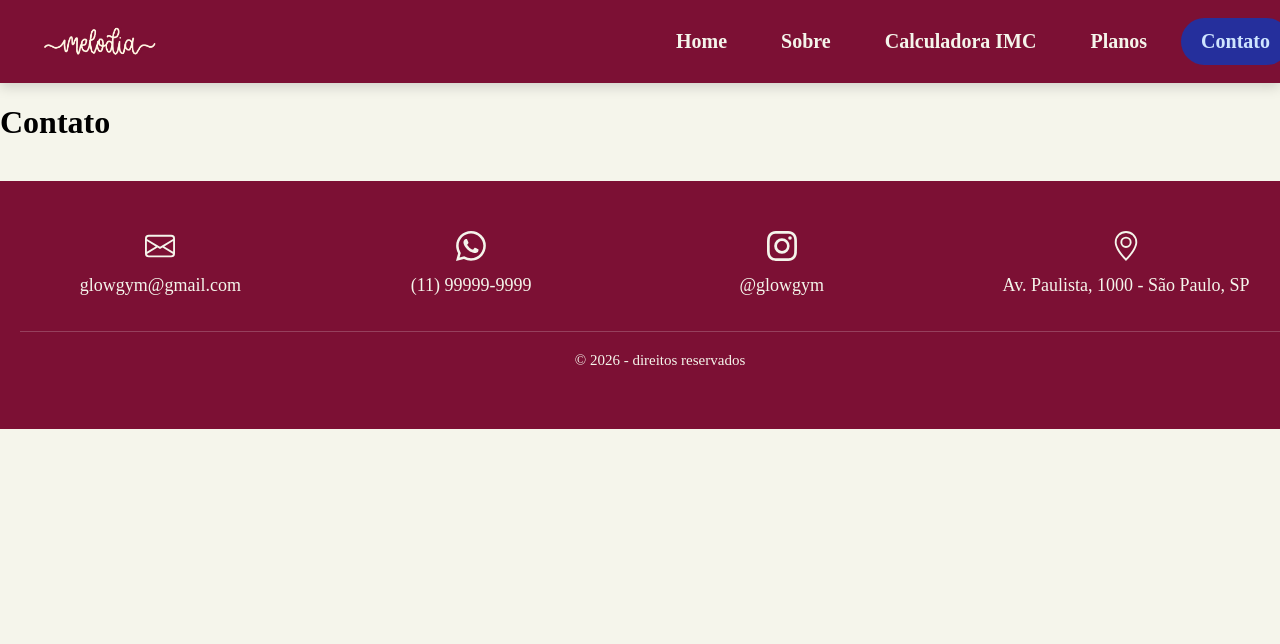
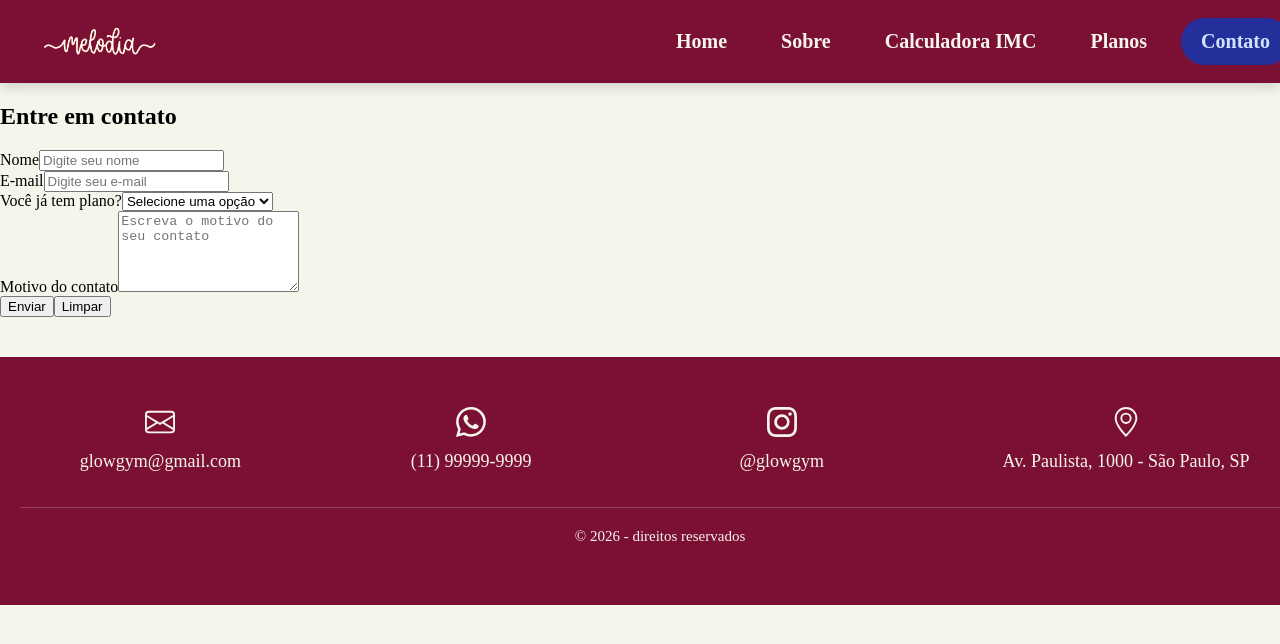
Before and after one commit to 1-ESPA/CP4-WebDev, a React (Vite) app: page /contato in a window 1280 px wide. Shown: the top 644 px of the page. Built offline with nearby package versions, Linux system fonts and the light colour scheme.

Commit message:
feat: Adicionando o formulario da página de contato

```diff
--- a/src/App.jsx
+++ b/src/App.jsx
@@ -1,21 +1,27 @@
-import { BrowserRouter as Browser,Routes,Route } from "react-router-dom"
+import { BrowserRouter as Browser, Routes, Route } from "react-router-dom"
 import Menu from "./components/Menu"
+import Contato from "./routes/Contato"
+import Sobre from "./routes/Sobre"
+import Plano from "./routes/Plano"
+import Calculadora from "./routes/Calculadora"
+import Home from "./routes/Home"
+import Error from "./routes/Error"
 import Footer from "./components/Footer"
-import './css/global.css'
-
+import "./css/global.css"
 
 function App() {
 
   return (
     <>
     <Browser>
-      <Menu />
+      <Menu/>
       <Routes>
-        <Route path="/" element={<h1>Home</h1>} />
-        <Route path="/sobre" element={<h1>Sobre</h1>} />
-        <Route path="/calculadora" element={<h1>Calculadora</h1>} />
-        <Route path="/plano" element={<h1>Planos</h1>} />
-        <Route path="/contato" element={<h1>Contato</h1>} />
+        <Route path="/" element={<Home />} />
+        <Route path="/sobre" element={<Sobre />} />
+        <Route path="/calculadora" element={<Calculadora />} />
+        <Route path="/plano" element={<Plano />} />
+        <Route path="/contato" element={<Contato />} />
+        <Route path="*" element={<Error />} />
       </Routes>
       <Footer/>
     </Browser>
--- a/src/routes/Calculadora.jsx
+++ b/src/routes/Calculadora.jsx
@@ -0,0 +1,9 @@
+const Calculadora = () => {
+  return (
+    <div>
+
+    </div>
+  )
+}
+
+export default Calculadora
--- a/src/routes/Contato.jsx
+++ b/src/routes/Contato.jsx
@@ -0,0 +1,50 @@
+import '../css/global.css'
+import '../css/contato.css'
+
+const Contato = () => {
+  return (
+    <section className="contato">
+      <div className="contato-container">
+        <h1>Entre em contato</h1>
+
+        <form className="formulario">
+          <div className="campo">
+            <label htmlFor="nome">Nome</label>
+            <input type="text" id="nome" name="nome" placeholder="Digite seu nome" />
+          </div>
+
+          <div className="campo">
+            <label htmlFor="email">E-mail</label>
+            <input type="email" id="email" name="email" placeholder="Digite seu e-mail" />
+          </div>
+
+          <div className="campo">
+            <label htmlFor="plano">Você já tem plano?</label>
+            <select id="plano" name="plano">
+              <option value="">Selecione uma opção</option>
+              <option value="sim">Sim</option>
+              <option value="nao">Não</option>
+            </select>
+          </div>
+
+          <div className="campo">
+            <label htmlFor="motivo">Motivo do contato</label>
+            <textarea
+              id="motivo"
+              name="motivo"
+              rows="5"
+              placeholder="Escreva o motivo do seu contato"
+            ></textarea>
+          </div>
+
+          <div className="botoes">
+            <button type="submit">Enviar</button>
+            <button type="reset">Limpar</button>
+          </div>
+        </form>
+      </div>
+    </section>
+  )
+}
+
+export default Contato
--- a/src/routes/Error.jsx
+++ b/src/routes/Error.jsx
@@ -0,0 +1,9 @@
+const Error = () => {
+  return (
+    <div>
+
+    </div>
+  )
+}
+
+export default Error
--- a/src/routes/Home.jsx
+++ b/src/routes/Home.jsx
@@ -0,0 +1,9 @@
+const Home = () => {
+  return (
+    <div>
+
+    </div>
+  )
+}
+
+export default Home
--- a/src/routes/Plano.jsx
+++ b/src/routes/Plano.jsx
@@ -0,0 +1,9 @@
+const Plano = () => {
+  return (
+    <div>
+
+    </div>
+  )
+}
+
+export default Plano
--- a/src/routes/Sobre.jsx
+++ b/src/routes/Sobre.jsx
@@ -0,0 +1,9 @@
+const Sobre = () => {
+  return (
+    <div>
+
+    </div>
+  )
+}
+
+export default Sobre
```
